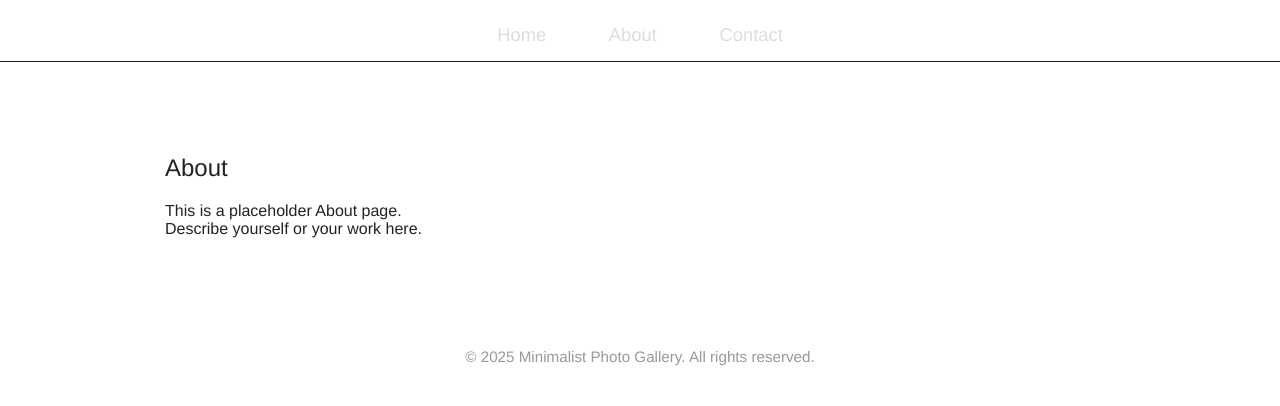
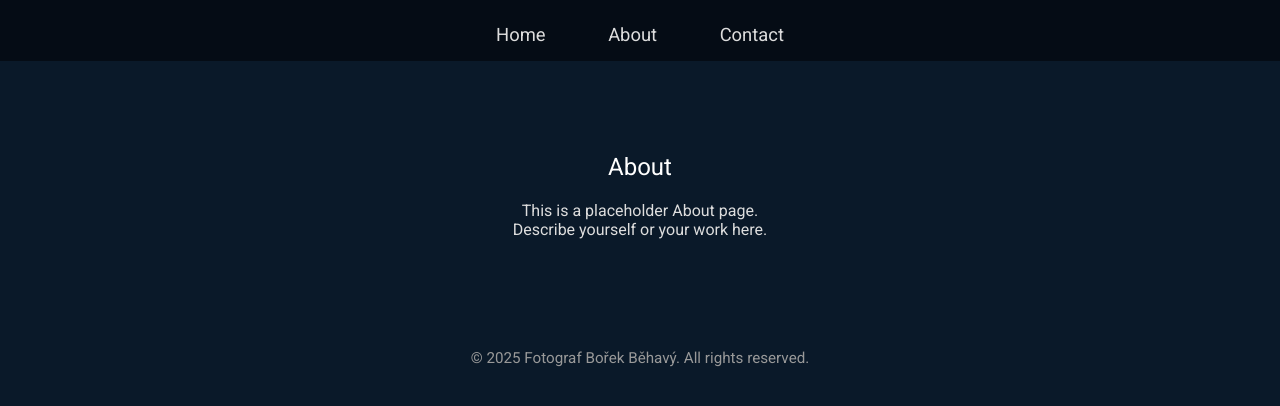
Before and after one commit to Bobanowski/webovka, a Jekyll site: the page built from about.md, in a window 1280 px wide. Shown: the top 406 px of the page. Built offline with Jekyll 4.4.1, drawn with Linux system fonts in a browser that asks for light colours.

Commit message:
Dark theme

```diff
--- a/_config.yml
+++ b/_config.yml
@@ -1,5 +1,5 @@
-title: "Minimalist Photo Gallery"
-description: "A simple Jekyll theme inspired by mutinamatyas-photo.com"
+title: "Fotograf Bořek Běhavý"
+description: "Fotograf Bořek Běhavý"
 baseurl: "" # Set if hosting in a subdirectory
 url: "" # Set your site url
 theme: null
--- a/assets/css/gallery.css
+++ b/assets/css/gallery.css
@@ -18,13 +18,13 @@
   border-radius: 10px;
   box-shadow: 0 2px 8px rgba(0,0,0,0.32);
   transition: transform 0.2s, box-shadow 0.2s;
-  background: #222;
+  background: #173A5E;
   display: block;
   margin: 0 auto;
 }
 
 .gallery-item img:hover {
   transform: scale(1.04);
-  box-shadow: 0 4px 16px rgba(226,178,70,0.32);
-  border: 2px solid #e2b246;
+  box-shadow: 0 4px 16px rgba(0,0,0,0.32);
+  border: 2px solid #5090D3;
 }
--- a/assets/css/nav.css
+++ b/assets/css/nav.css
@@ -2,8 +2,8 @@
   display: flex;
   justify-content: center;
   gap: 2em;
-  background: transparent;
-  border-bottom: 1px solid #222;
+  background: #050c15;
+  border-bottom: 1px solid transparent;
   padding: 1em 0 0.5em 0;
   font-size: 1.15em;
 }
@@ -15,6 +15,6 @@
   transition: background 0.2s, color 0.2s;
 }
 .navbar a:hover, .navbar a:focus {
-  background: #222;
-  color: #e2b246;
+  background: #0A1929;
+  color: #5090D3;
 }
--- a/assets/css/style.css
+++ b/assets/css/style.css
@@ -1,23 +1,55 @@
+@import url('https://fonts.googleapis.com/css2?family=Roboto:wght@400;500;700&display=swap');
+
+root {
+  --main-bg-color: #0A1929;
+  --sec-bg-color: #173A5E;
+  --ter-bg-color: #050c15;
+  --accent-bg-color: #5090D3;
+  --hover-bg-color: #66B2FF;
+  --main-text-color: #dddddd;
+  --sec-text-color: white;
+  --shadow-color: black;
+  --accent-border-color: transparent;
+  color-scheme: dark;
+}
+
 body {
   margin: 0;
   padding: 0;
-    font-family: 'Helvetica Neue', Arial, sans-serif;
-    background: #fff;
-    color: #222;
+  font-family: 'Roboto', 'Arial', sans-serif;
+  font-optical-sizing: auto;
+  background: #0A1929;
+  color: #dddddd;
 }
 
 main {
   max-width: 950px;
   margin: 0 auto;
   padding: 2em 1em;
+  display: flex;
+  flex-direction: column;
+  align-items: center;
 }
 
 h1, h2, h3 {
   font-weight: 400;
   margin-top: 1.2em;
   margin-bottom: 0.8em;
+  text-align: center;
+  color: white;
 }
 
 .page-content {
   padding: 2em 0;
+  text-align: center;
+  max-width: 700px;
+  margin: 0 auto;
 }
+
+a {
+  color: #5090D3;
+  transition: color 0.2s;
+}
+a:hover {
+  color: #5090D3;
+}
```
Lines whose indentation alone changed are shown as unchanged.
